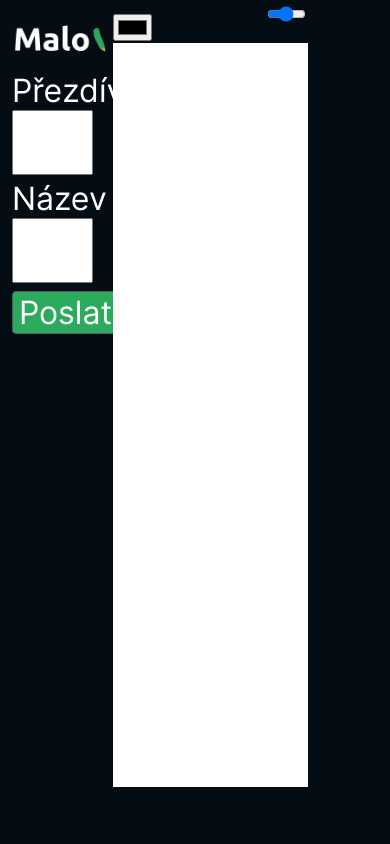
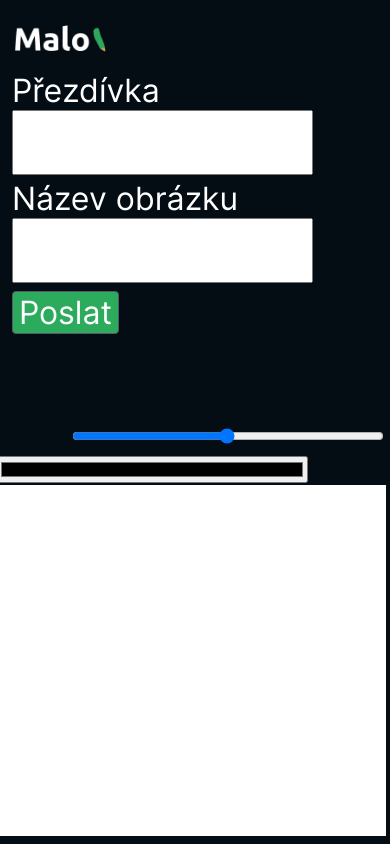
Before and after one commit to divear/draw-and-post, a React (Create React App) app: page /novyObrazek in a window 390 px wide. Built offline with nearby package versions, Linux system fonts and the light colour scheme; no server answers.

Commit message:
responviness in drawing page

```diff
--- a/src/App.css
+++ b/src/App.css
@@ -105,4 +105,19 @@ input {
     .logo {
         width: 30vw;
     }
+
+    /* the drawing screen */
+    .drawing {
+        width: 100vw;
+        position: absolute;
+        top: 50%;
+        right: 0%;
+    }
+    #canvas {
+        width: 100%;
+        height: 90vw;
+    }
+    input {
+        width: 80%;
+    }
 }
```
